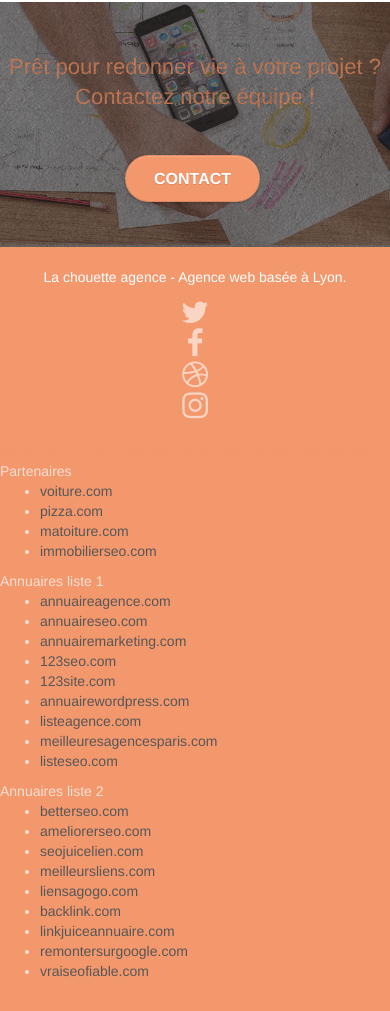
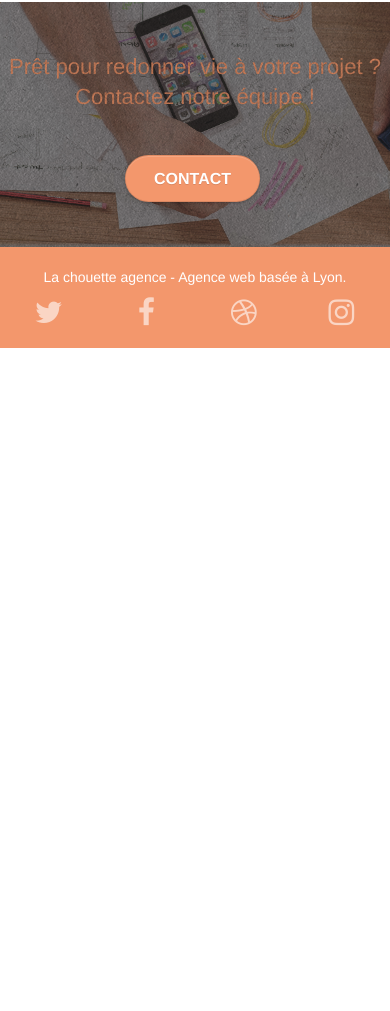
Before and after one commit to AlexandreGasior/OC_Projet_4, a plain HTML site: page index.html in a window 390 px wide. Shown: the part 4499-5510 px from the top of the page. After the commit the page ends 4847 px from the top, so only its background shows below. Drawn offline with Linux system fonts and the light colour scheme.

Commit message:
sections #bloc-5 & #bloc-8 done

```diff
--- a/index.html
+++ b/index.html
@@ -211,7 +211,7 @@
       <!-- bloc-4-portfolio END -->
 
       <!-- bloc-5-cta -->
-    <div class="bloc bgc-dark-slate-blue bg-banniere d-bloc bloc-bg-texture texture-paper" id="bloc-5-cta">
+      <section class="bloc bgc-dark-slate-blue bg-banniere d-bloc bloc-bg-texture texture-paper" id="bloc-5-cta">
       	<div class="container bloc-lg">
       		<div class="row">
       			<h2 class="mg-md text-center tc-white">
@@ -222,11 +222,11 @@
       			</div>
       		</div>
       	</div>
-    </div>
+      </section>
       <!-- bloc-5-cta END -->
 
       <!-- Footer - bloc-8 -->
-    <div class="bloc bgc-atomic-tangerine d-bloc" id="bloc-8">
+      <footer class="bloc bgc-atomic-tangerine d-bloc" id="bloc-8">
       	<div class="container bloc-sm">
       		<div class="row">
       			<div class="col-sm-12">
@@ -234,71 +234,31 @@
       					La chouette agence - Agence web basée à Lyon.<br>
       				</p>
       				<div class="row row-no-gutters social">
-    					<div class="col-sm-3">
+      					<div class="col-xs-3">
       						<div class="text-center">
-    							<a class="social" href="index.html"><span class="fa fa-twitter icon-md"></span></a>
+      							<a class="social" href="www.twitter.com"><span class="fa fa-twitter icon-md"></span></a>
       						</div>
       					</div>
-    					<div class="col-sm-3">
+      					<div class="col-xs-3">
       						<div class="text-center">
-    							<a class="social" href="index.html"><span class="fa fa-facebook icon-md"></span></a>
+      							<a class="social" href="www.facebook.com"><span class="fa fa-facebook icon-md"></span></a>
       						</div>
       					</div>
-    					<div class="col-sm-3">
+      					<div class="col-xs-3">
       						<div class="text-center">
-    							<a class="social" href="index.html"><span class="fa fa-dribbble icon-md"></span></a>
+      							<a class="social" href="www.dribbble.com"><span class="fa fa-dribbble icon-md"></span></a>
       						</div>
       					</div>
-    					<div class="col-sm-3">
+      					<div class="col-xs-3">
       						<div class="text-center">
-    							<a class="social" href="index.html"><span class="fa fa-instagram icon-md"></span></a>
-    						</div>
-    					</div>
-    					<div class="keywords" style="color:#F3976C;">Agence web à paris, stratégie web, web design, illustrations, design de site web, site web, web, internet, site internet, site</div>
-    				</div>
-    				<div class="row">
-    					<div class="col-sm-4">
-    						Partenaires
-    							<ul>
-    								<li><a href="voiture.com">voiture.com</a></li>
-    								<li><a href="pizza.com">pizza.com</a></li>
-    								<li><a href="matoiture.com">matoiture.com</a></li>
-    								<li><a href="immobilierseo.com">immobilierseo.com</a></li>
-    							</ul>
-    					</div>
-    					<div class="col-sm-4">
-    						Annuaires liste 1
-    						<ul>
-    							<li><a href="annuaireagence.com">annuaireagence.com</a></li>
-    							<li><a href="annuaireseo.com">annuaireseo.com</a></li>
-    							<li><a href="annuairemarketing.com">annuairemarketing.com</a></li>
-    							<li><a href="123seoture.com">123seo.com</a></li>
-    							<li><a href="123site.com">123site.com</a></li>
-    							<li><a href="annuairewordpress.com">annuairewordpress.com</a></li>
-    							<li><a href="listeagence.com">listeagence.com</a></li>
-    							<li><a href="meilleuresagencesparis.com">meilleuresagencesparis.com</a></li>
-    							<li><a href="listeseo.com">listeseo.com</a></li>
-    						</ul>
-    					</div>
-    					<div class="col-sm-4">
-    						Annuaires liste 2
-    						<ul>
-    							<li><a href="betterseo.com">betterseo.com</a></li>
-    							<li><a href="ameliorerseo.com">ameliorerseo.com</a></li>
-    							<li><a href="seojuicelien.com">seojuicelien.com</a></li>
-    							<li><a href="meilleursliens.com">meilleursliens.com</a></li>
-    							<li><a href="liensagogo.com">liensagogo.com</a></li>
-    							<li><a href="backlink.com">backlink.com</a></li>
-    							<li><a href="linkjuiceannuaire.com">linkjuiceannuaire.com</a></li>
-    							<li><a href="remontersurgoogle.com">remontersurgoogle.com</a></li>
-    							<li><a href="vraiseofiable.com">vraiseofiable.com</a></li>
-    						</ul>
+      							<a class="social" href="www.instagram.com"><span class="fa fa-instagram icon-md"></span></a>
       						</div>
       					</div>
       				</div>
       			</div>
       		</div>
       	</div>
+      </footer>
       <!-- Footer - bloc-8 END -->
 
     </div>
```
Lines whose indentation alone changed are shown as unchanged.
